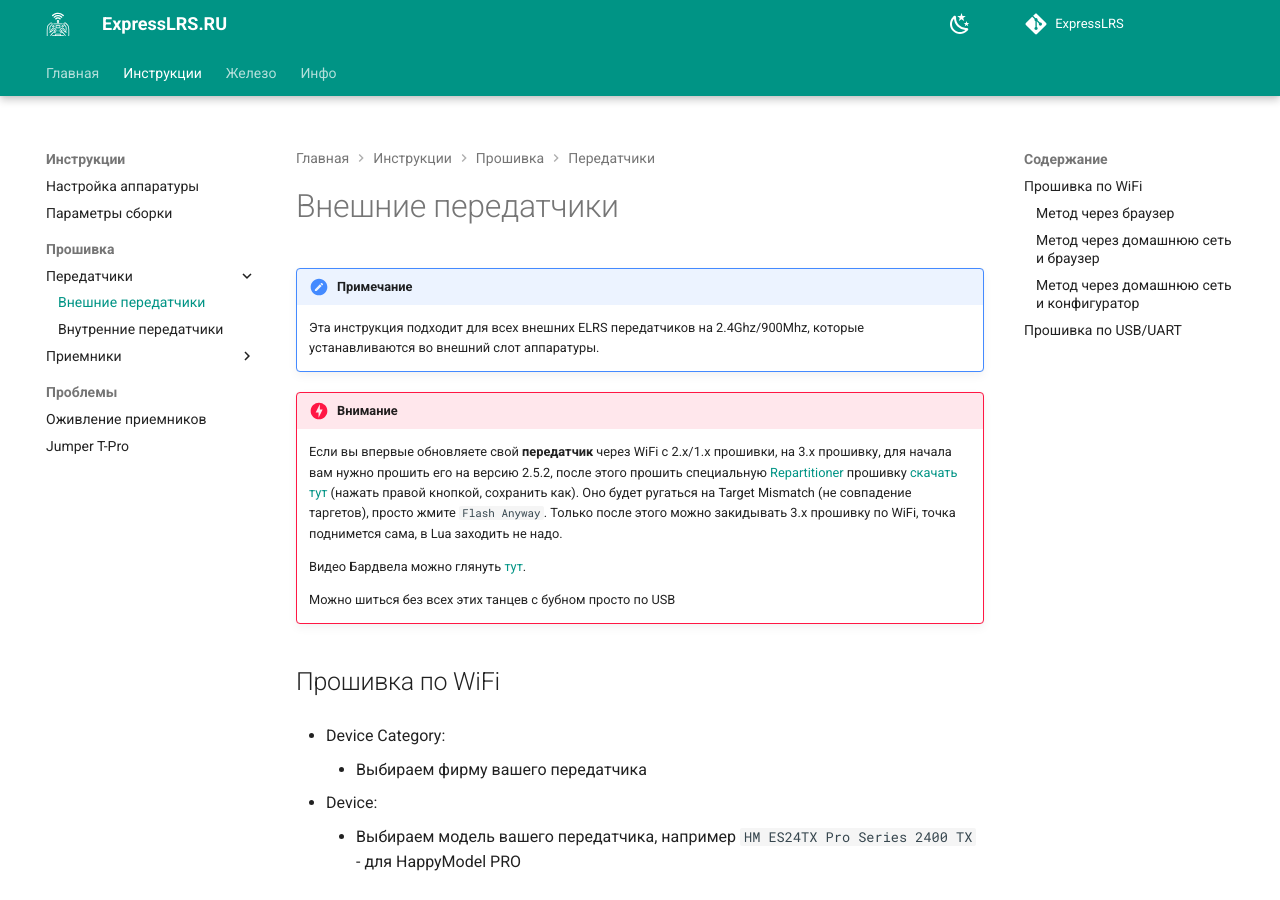
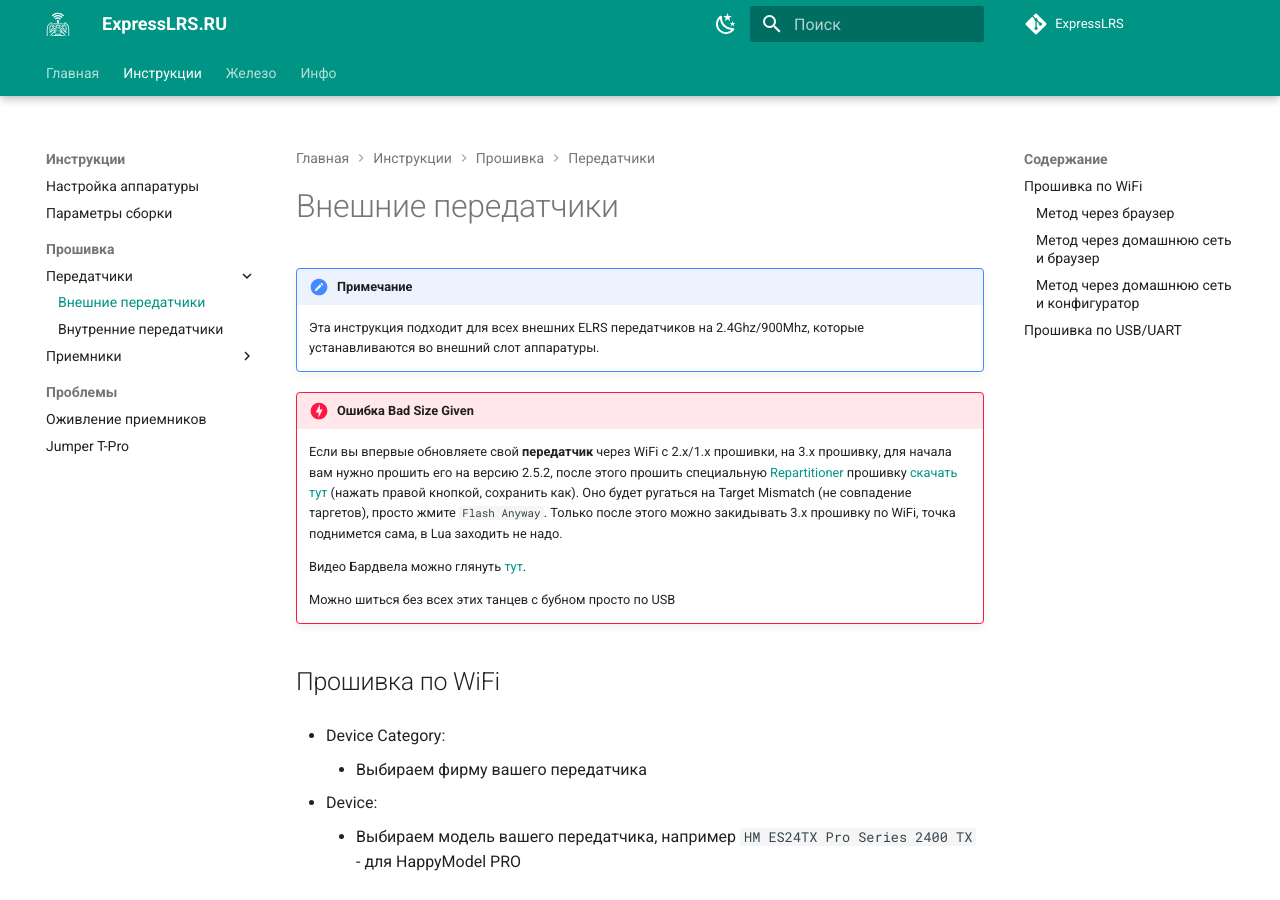
Before and after one commit to expresslrs-ru/expresslrs.ru, an MkDocs documentation site: the page built from docs/Manuals/Firmware/Transmitters/Flashing-external-tx.md, in a window 1280 px wide and 900 px high. Built offline with MkDocs 1.6.1 and Material for MkDocs 9.7.7, drawn with Linux system fonts in a browser that asks for light colours; comment, search, counter and statistics services are not loaded.

```diff
--- a/docs/Manuals/Firmware/Transmitters/Flashing-external-tx.md
+++ b/docs/Manuals/Firmware/Transmitters/Flashing-external-tx.md
@@ -4,7 +4,7 @@ description: Инструкция по прошивке внешних ELRS пе
 !!! note "Примечание"
     Эта инструкция подходит для всех внешних ELRS передатчиков на 2.4Ghz/900Mhz, которые устанавливаются во внешний слот аппаратуры.
 
-!!! danger "Внимание"
+!!! danger "Ошибка Bad Size Given"
     Если вы впервые обновляете свой **передатчик** через WiFi с 2.х/1.x прошивки, на 3.x прошивку, для начала вам нужно прошить его на версию 2.5.2, после этого прошить специальную [Repartitioner](https://github.com/ExpressLRS/repartitioner) прошивку [скачать тут](https://github.com/ExpressLRS/repartitioner/releases/download/1.0/repartitioner.bin) (нажать правой кнопкой, сохранить как). Оно будет ругаться на Target Mismatch (не совпадение таргетов), просто жмите `Flash Anyway`.
     Только после этого можно закидывать 3.х прошивку по WiFi, точка поднимется сама, в Lua заходить не надо.
 
@@ -84,7 +84,7 @@ description: Инструкция по прошивке внешних ELRS пе
 
 ### Метод через домашнюю сеть и браузер
 
-Выбрав правильный таргет и [Параметры сборки](../../../../Manuals/FlashingOptions.md), cоберите кнопкой `Build` вашу прошивку через ExpressLRS Configurator.
+Выбрав правильный таргет и [Параметры сборки](/Manuals/FlashingOptions.md), cоберите кнопкой `Build` вашу прошивку через ExpressLRS Configurator.
 
 <figure markdown>
 ![Build]
@@ -137,7 +137,7 @@ description: Инструкция по прошивке внешних ELRS пе
 !!! note "Примечание"
     Иногда роутеры не присваивают устройствам dns имя (http://elrs_tx.local), если этот сайт не доступен вам придется сходить в амдинку вашего роутера и посмотреть какой ip получило устройство ExpressLRS, и вбить его вместо порта внизу ExpressLRS Configurator.
 
-В ExpressLRS Configurator выбрав правильный таргет и [Параметры сборки](../../../../Manuals/FlashingOptions.md), нажмите `Build and Flash` и прошейте передатчик. При успешной прошивке вы увидите результат как на картинке ниже:
+В ExpressLRS Configurator выбрав правильный таргет и [Параметры сборки](/Manuals/FlashingOptions), нажмите `Build and Flash` и прошейте передатчик. При успешной прошивке вы увидите результат как на картинке ниже:
 
 <figure markdown>
 ![Build & Flash]
@@ -203,7 +203,7 @@ description: Инструкция по прошивке внешних ELRS пе
 ![CP210x Drivers](/assets/images/CP210xDriverDownload.png)
 </figure>
 
-В ExpressLRS Configurator выбрав правильный таргет и [Параметры сборки](../../../../Manuals/FlashingOptions.md), нажмите `Build and Flash` и прошейте передатчик. Дождитесь окончания, при успешной прошивке будет надпись "Success"
+В ExpressLRS Configurator выбрав правильный таргет и [Параметры сборки](/Manuals/FlashingOptions.md), нажмите `Build and Flash` и прошейте передатчик. Дождитесь окончания, при успешной прошивке будет надпись "Success"
 
 
 <figure markdown>
--- a/mkdocs.yml
+++ b/mkdocs.yml
@@ -47,6 +47,7 @@ markdown_extensions:
 
 plugins:
  - social
+ - search
 #Добавлять новые пункты через тут, названия заданные тут видны на сайте, названия файлов - структура ссылки#
 nav:
  - Главная: index.md
```
Also changed, not shown: docs/Manuals/Firmware/Recievers/external-reciever.md (+1 -1 lines), docs/Manuals/Firmware/Transmitters/Flashing-internal-tx.md (+2 -2 lines).
